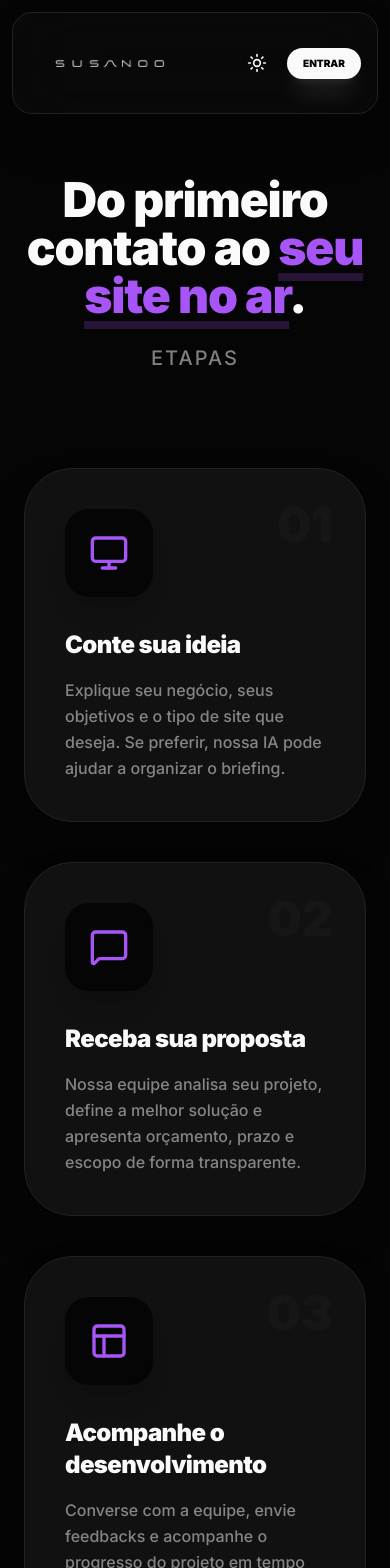
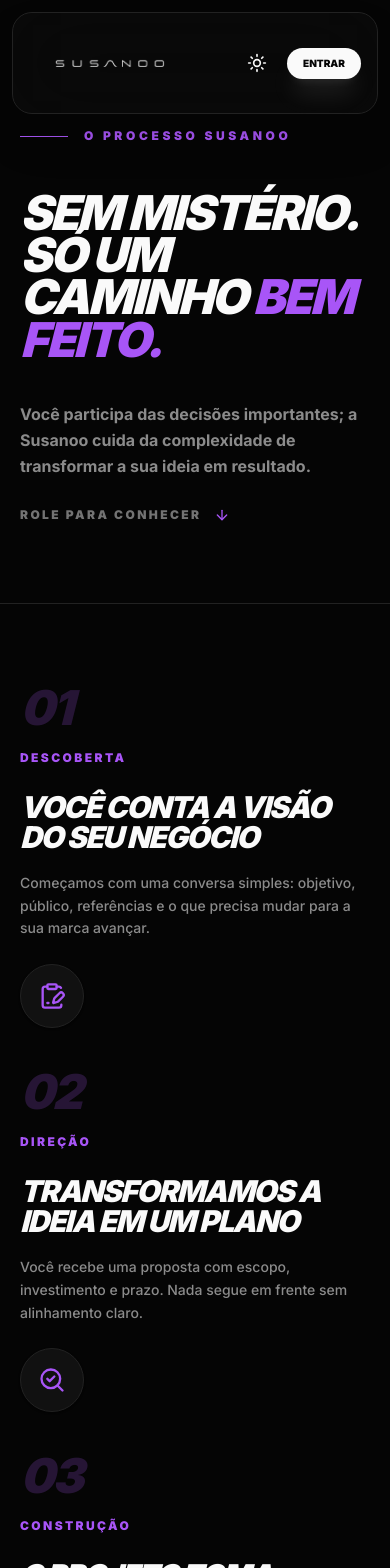
Before and after one commit to kaua-souza74/Susanoo, a Next.js app: page /tutorial in a window 390 px wide. Shown: the top 1568 px of the page. Built offline with nearby package versions, Linux system fonts and the light colour scheme.

Commit message:
links no cadastro de dev opicional, melhoria do como funciona e tipo de perfil definido pelo tipo de cadastro, sem poder mudar

```diff
--- a/src/app/(auth)/register/page.tsx
+++ b/src/app/(auth)/register/page.tsx
@@ -1,13 +1,14 @@
 "use client";
-import { useState, useMemo, useEffect } from "react";
+import { useState, useMemo } from "react";
 import { supabase } from "@/lib/supabase";
-import { useRouter } from "next/navigation";
+import { useRouter, useSearchParams } from "next/navigation";
 import Link from "next/link";
 import { motion, AnimatePresence } from "framer-motion";
-import { CheckCircle2, AlertCircle, Eye, EyeOff, Globe, Code2 } from "lucide-react";
+import { CheckCircle2, AlertCircle, Eye, EyeOff } from "lucide-react";
 
 export default function RegisterPage() {
-  const [role, setRole] = useState<"client" | "developer">("client");
+  const searchParams = useSearchParams();
+  const role: "client" | "developer" = searchParams.get("role") === "developer" ? "developer" : "client";
   const [name, setName] = useState("");
   const [email, setEmail] = useState("");
   const [password, setPassword] = useState("");
@@ -27,16 +28,6 @@ export default function RegisterPage() {
   const [experience, setExperience] = useState("");
 
   const router = useRouter();
-
-  useEffect(() => {
-    if (typeof window !== "undefined") {
-      const params = new URLSearchParams(window.location.search);
-      const r = params.get("role");
-      if (r === "developer") {
-        setRole("developer");
-      }
-    }
-  }, []);
 
   // Password strength checker
   const passwordStrength = useMemo(() => {
@@ -71,7 +62,7 @@ export default function RegisterPage() {
         window.dispatchEvent(new Event("profileTypeChanged"));
 
         if (role === "developer") {
-          localStorage.setItem("susanoo_dev_profile", JSON.stringify({
+          localStorage.setItem(`susanoo:${data.user?.id ?? "anonymous"}:dev-profile`, JSON.stringify({
             name,
             email,
             github,
@@ -81,7 +72,7 @@ export default function RegisterPage() {
             experience
           }));
         } else {
-          localStorage.setItem("susanoo_client_profile", JSON.stringify({
+          localStorage.setItem(`susanoo:${data.user?.id ?? "anonymous"}:client-profile`, JSON.stringify({
             name,
             email,
             storeName,
@@ -183,25 +174,25 @@ export default function RegisterPage() {
         {role === "developer" && (
           <>
             <div>
-              <label className="block text-sm font-semibold mb-2 opacity-80">Link do GitHub</label>
+              <label className="block text-sm font-semibold mb-2 opacity-80">Link do GitHub <span className="text-foreground/45 font-medium">(opcional)</span></label>
               <input
                 type="url"
                 value={github}
                 onChange={(e) => setGithub(e.target.value)}
                 className="w-full p-4.5 rounded-xl bg-surface border border-surface-border focus:border-accent focus:ring-1 focus:ring-accent outline-none transition-all placeholder:text-foreground/30 font-medium text-foreground"
                 placeholder="https://github.com/usuario"
-                required disabled={notification?.type === 'success'}
+                disabled={notification?.type === 'success'}
               />
             </div>
             <div>
-              <label className="block text-sm font-semibold mb-2 opacity-80">Link do LinkedIn</label>
+              <label className="block text-sm font-semibold mb-2 opacity-80">Link do LinkedIn <span className="text-foreground/45 font-medium">(opcional)</span></label>
               <input
                 type="url"
                 value={linkedin}
                 onChange={(e) => setLinkedin(e.target.value)}
                 className="w-full p-4.5 rounded-xl bg-surface border border-surface-border focus:border-accent focus:ring-1 focus:ring-accent outline-none transition-all placeholder:text-foreground/30 font-medium text-foreground"
                 placeholder="https://linkedin.com/in/usuario"
-                required disabled={notification?.type === 'success'}
+                disabled={notification?.type === 'success'}
               />
             </div>
             <div>
--- a/src/app/page.tsx
+++ b/src/app/page.tsx
@@ -66,7 +66,7 @@ export default function Home() {
             className="flex flex-col sm:flex-row items-center justify-center gap-4 md:gap-8 relative z-50 px-4"
           >
             <button
-              onClick={() => router.push('/register')}
+              onClick={() => router.push('/register?role=client')}
               className="w-full sm:w-auto group bg-accent text-white font-black text-base md:text-xl px-8 py-5 md:px-14 md:py-8 rounded-2xl md:rounded-[3rem] hover:scale-105 md:hover:scale-110 md:hover:-rotate-2 active:scale-95 transition-all shadow-[0_20px_40px_-15px_rgba(168,85,247,0.5)] flex flex-col items-center justify-center gap-1 md:gap-2 relative z-[60]"
             >
               <span className="flex items-center gap-2">Quero um site <ArrowRight className="w-5 h-5 md:w-7 md:h-7 group-hover:translate-x-2 transition-transform" /></span>
--- a/src/app/tutorial/page.tsx
+++ b/src/app/tutorial/page.tsx
@@ -1,127 +1,41 @@
 "use client";
-import { motion, useScroll, useTransform } from "framer-motion";
-import {
-  CheckCircle2,
-  MessageSquare,
-  Zap,
-  Settings,
-  Layout,
-  Rocket,
-  Shield,
-  ArrowRight,
-  Monitor
-} from "lucide-react";
-import { Logo } from "@/components/logo";
-import { ThemeToggle } from "@/components/theme-toggle";
-import { useRouter } from "next/navigation";
+
 import Link from "next/link";
-import { useRef } from "react";
+import { motion } from "framer-motion";
+import { ArrowDown, ArrowRight, ClipboardPenLine, MessageSquareText, MonitorSmartphone, Rocket, SearchCheck } from "lucide-react";
+
+const journey = [
+  ["Descoberta", "Você conta a visão do seu negócio", "Começamos com uma conversa simples: objetivo, público, referências e o que precisa mudar para a sua marca avançar.", ClipboardPenLine],
+  ["Direção", "Transformamos a ideia em um plano", "Você recebe uma proposta com escopo, investimento e prazo. Nada segue em frente sem alinhamento claro.", SearchCheck],
+  ["Construção", "O projeto toma forma com você por perto", "Acompanhe entregas, centralize feedbacks e veja cada decisão se converter em uma presença digital consistente.", MessageSquareText],
+  ["Lançamento", "Publicamos quando tudo estiver pronto", "Revisamos os detalhes e colocamos seu site no ar com qualidade técnica para funcionar em qualquer tela.", MonitorSmartphone],
+] as const;
 
 export default function TutorialPage() {
-  const router = useRouter();
+  return <main className="min-h-screen bg-background text-foreground">
+    <section className="border-b border-surface-border px-5 pb-20 pt-32 md:px-10 md:pb-28 md:pt-44">
+      <div className="mx-auto max-w-7xl">
+        <motion.div initial={{ opacity: 0 }} animate={{ opacity: 1 }} className="mb-12 flex items-center gap-4"><span className="h-px w-12 bg-accent" /><span className="text-xs font-black uppercase tracking-[0.3em] text-accent">O processo Susanoo</span></motion.div>
+        <div className="grid gap-10 lg:grid-cols-12 lg:items-end">
+          <motion.h1 initial={{ opacity: 0, y: 24 }} animate={{ opacity: 1, y: 0 }} transition={{ duration: 0.6 }} className="text-5xl font-black uppercase italic leading-[0.88] tracking-tighter md:text-7xl lg:col-span-8 lg:text-8xl">Sem mistério.<br />Só um caminho <span className="text-accent">bem feito.</span></motion.h1>
+          <motion.div initial={{ opacity: 0, y: 18 }} animate={{ opacity: 1, y: 0 }} transition={{ delay: 0.15 }} className="lg:col-span-4 lg:pb-2"><p className="text-base font-bold leading-relaxed text-foreground/55">Você participa das decisões importantes; a Susanoo cuida da complexidade de transformar a sua ideia em resultado.</p><div className="mt-7 flex items-center gap-3 text-xs font-black uppercase tracking-[0.2em] text-foreground/45">Role para conhecer <ArrowDown className="h-4 w-4 text-accent" /></div></motion.div>
+        </div>
+      </div>
+    </section>
 
-  return (
-    <div className="min-h-screen bg-background text-foreground selection:bg-accent selection:text-white transition-colors duration-500">
-      {/* Navbar moved to layout.tsx */}
+    <section className="relative mx-auto max-w-7xl px-5 py-20 md:px-10 md:py-32">
+      <div className="pointer-events-none absolute left-[19%] top-20 hidden h-[calc(100%-10rem)] w-px bg-surface-border md:block" />
+      <div className="space-y-10 md:space-y-0">
+        {journey.map(([eyebrow, title, description, Icon], index) => <motion.article key={eyebrow} initial={{ opacity: 0, y: 22 }} whileInView={{ opacity: 1, y: 0 }} viewport={{ once: true, amount: 0.35 }} transition={{ duration: 0.45 }} className="relative grid gap-6 md:grid-cols-[20%_1fr_34%] md:gap-10 md:py-12">
+          <div className="md:pt-2"><span className="mb-3 block text-5xl font-black italic tracking-tighter text-accent/20">0{index + 1}</span><span className="text-xs font-black uppercase tracking-[0.2em] text-accent">{eyebrow}</span></div>
+          <div className="relative flex items-start gap-5 md:pt-2"><span className="relative z-10 hidden h-4 w-4 shrink-0 rounded-full border-4 border-background bg-accent shadow-[0_0_0_1px_var(--accent)] md:block" /><div><h2 className="text-3xl font-black uppercase italic leading-none tracking-tighter md:text-5xl">{title}</h2><p className="mt-5 max-w-xl text-sm font-medium leading-relaxed text-foreground/55 md:text-base">{description}</p></div></div>
+          <div className="flex items-end md:justify-end"><div className="flex h-16 w-16 items-center justify-center rounded-full border border-surface-border bg-surface text-accent shadow-sm"><Icon className="h-7 w-7" /></div></div>
+        </motion.article>)}
+      </div>
+    </section>
 
-      <main className="pt-44 pb-24 px-6 max-w-7xl mx-auto">
-        <motion.div
-           initial={{ opacity: 0, y: 20 }}
-           animate={{ opacity: 1, y: 0 }}
-           className="text-center mb-24"
-        >
-          <h1 className="text-5xl md:text-7xl font-black mb-6 tracking-tight">Do primeiro contato ao <span className="text-accent underline decoration-8 decoration-accent/20 underline-offset-8">seu site no ar</span>.</h1>
-          <p className="text-xl font-medium text-foreground/50 max-w-3xl mx-auto uppercase tracking-widest font-bold">Etapas</p>
-        </motion.div>
+    <section className="border-y border-surface-border bg-foreground px-5 py-16 text-background md:px-10 md:py-24"><div className="mx-auto grid max-w-7xl gap-10 md:grid-cols-[1fr_auto] md:items-center"><div><p className="text-xs font-black uppercase tracking-[0.25em] text-accent">Depois do lançamento</p><h2 className="mt-5 max-w-3xl text-4xl font-black uppercase italic leading-none tracking-tighter md:text-6xl">Seu site não é o fim. É a nova base para crescer.</h2></div><Rocket className="h-16 w-16 text-accent md:h-24 md:w-24" /></div></section>
 
-        <div className="grid grid-cols-1 md:grid-cols-2 lg:grid-cols-3 gap-10">
-          <StepCard
-            number="01"
-            icon={<Monitor className="w-10 h-10 text-accent" />}
-            title="Conte sua ideia"
-            description="Explique seu negócio, seus objetivos e o tipo de site que deseja. Se preferir, nossa IA pode ajudar a organizar o briefing."
-          />
-          <StepCard
-            number="02"
-            icon={<MessageSquare className="w-10 h-10 text-accent" />}
-            title="Receba sua proposta"
-            description="Nossa equipe analisa seu projeto, define a melhor solução e apresenta orçamento, prazo e escopo de forma transparente."
-          />
-          <StepCard
-            number="03"
-            icon={<Layout className="w-10 h-10 text-accent" />}
-            title="Acompanhe o desenvolvimento"
-            description="Converse com a equipe, envie feedbacks e acompanhe o progresso do projeto em tempo real por uma área exclusiva."
-          />
-          <StepCard
-            number="04"
-            icon={<Zap className="w-10 h-10 text-accent" />}
-            title="Aprovação e ajustes"
-            description="Revise cada detalhe antes da publicação. Realizamos os ajustes necessários para que tudo fique exatamente como você imaginou."
-          />
-          <StepCard
-            number="05"
-            icon={<Shield className="w-10 h-10 text-accent" />}
-            title="Publicação"
-            description="Seu site é colocado no ar com segurança, desempenho e preparado para funcionar em computadores e celulares."
-          />
-          <StepCard
-            number="06"
-            icon={<Rocket className="w-10 h-10 text-accent" />}
-            title="Cresça com a Susanoo"
-            description="Após a entrega, você continua contando com suporte, atualizações e, futuramente, poderá contratar novos serviços diretamente pela plataforma."
-          />
-        </div>
-
-        <motion.div
-          initial={{ opacity: 0, scale: 0.9 }}
-          whileInView={{ opacity: 1, scale: 1 }}
-          viewport={{ once: true }}
-          className="mt-32 p-12 md:p-24 bg-foreground text-background rounded-[4rem] text-center relative overflow-hidden"
-        >
-          <div className="absolute inset-0 bg-[url('https://grainy-gradients.vercel.app/noise.svg')] opacity-20 mix-blend-overlay"></div>
-          <h2 className="text-4xl md:text-6xl font-black mb-10 relative z-10 leading-tight">Vamos construir algo <br /> incrível juntos?</h2>
-          <button
-            onClick={() => router.push('/register')}
-            className="group bg-accent text-white font-black text-xl px-12 py-6 rounded-[2.5rem] hover:scale-105 active:scale-95 transition-all shadow-3xl shadow-accent/40 relative z-10 flex items-center gap-4 mx-auto"
-          >
-            Quero um site <ArrowRight className="w-6 h-6 group-hover:translate-x-2 transition-transform" />
-          </button>
-        </motion.div>
-      </main>
-
-      {/* Footer */}
-      <footer className="py-24 px-6 border-t border-surface-border bg-background mt-24">
-        <div className="max-w-7xl mx-auto">
-          <div className="flex flex-col md:flex-row justify-between items-start gap-12 mb-20">
-             <div className="flex flex-col gap-6">
-                <Logo size="lg" />
-                <p className="text-foreground/40 font-bold max-w-sm italic">Exclusividade técnica e visual para marcas que não aceitam o comum.</p>
-             </div>
-          </div>
-          <div className="pt-12 border-t border-surface-border flex flex-col sm:row justify-between items-center gap-6 text-center">
-            <div className="text-foreground/20 text-[10px] font-black uppercase tracking-[0.6em]">
-              © {new Date().getFullYear()} Susanoo Operações Digitais.
-            </div>
-          </div>
-        </div>
-      </footer>
-    </div>
-  );
+    <section className="px-5 py-20 md:px-10 md:py-28"><div className="mx-auto flex max-w-7xl flex-col justify-between gap-8 border-l-2 border-accent pl-7 md:flex-row md:items-end md:pl-10"><div><p className="text-xs font-black uppercase tracking-[0.25em] text-accent">Seu próximo passo</p><h2 className="mt-4 text-3xl font-black uppercase italic tracking-tighter md:text-5xl">Vamos conversar sobre sua ideia?</h2></div><Link href="/register?role=client" className="group inline-flex w-fit items-center gap-3 rounded-full bg-accent px-7 py-4 text-sm font-black text-white shadow-xl shadow-accent/25 transition-transform hover:scale-105">Começar agora <ArrowRight className="h-4 w-4 transition-transform group-hover:translate-x-1" /></Link></div></section>
+  </main>;
 }
-
-function StepCard({ number, icon, title, description }: { number: string, icon: any, title: string, description: string }) {
-  return (
-    <motion.div
-      initial={{ opacity: 0, y: 30 }}
-      whileInView={{ opacity: 1, y: 0 }}
-      viewport={{ once: true }}
-      className="group bg-surface p-10 rounded-[3rem] border border-surface-border hover:border-accent/30 transition-all shadow-2xl relative overflow-hidden"
-    >
-      <span className="absolute top-8 right-8 text-5xl font-black text-foreground/5 opacity-50 group-hover:text-accent/10 transition-colors">{number}</span>
-      <div className="mb-8 p-6 bg-background rounded-3xl w-fit shadow-xl group-hover:scale-110 transition-transform">{icon}</div>
-      <h3 className="text-2xl font-black mb-4 tracking-tight">{title}</h3>
-      <p className="font-medium text-foreground/50 leading-relaxed">{description}</p>
-    </motion.div>
-  );
-}
```
Also changed, not shown: src/app/(auth)/layout.tsx (+5 -2 lines), src/app/dashboard/layout.tsx (+4 -3 lines), src/app/dashboard/page.tsx (+30 -18 lines), src/app/dashboard/profile/page.tsx (+11 -6 lines), src/app/dashboard/settings/page.tsx (+5 -40 lines), src/lib/account.ts (added, +13 -0 lines).
